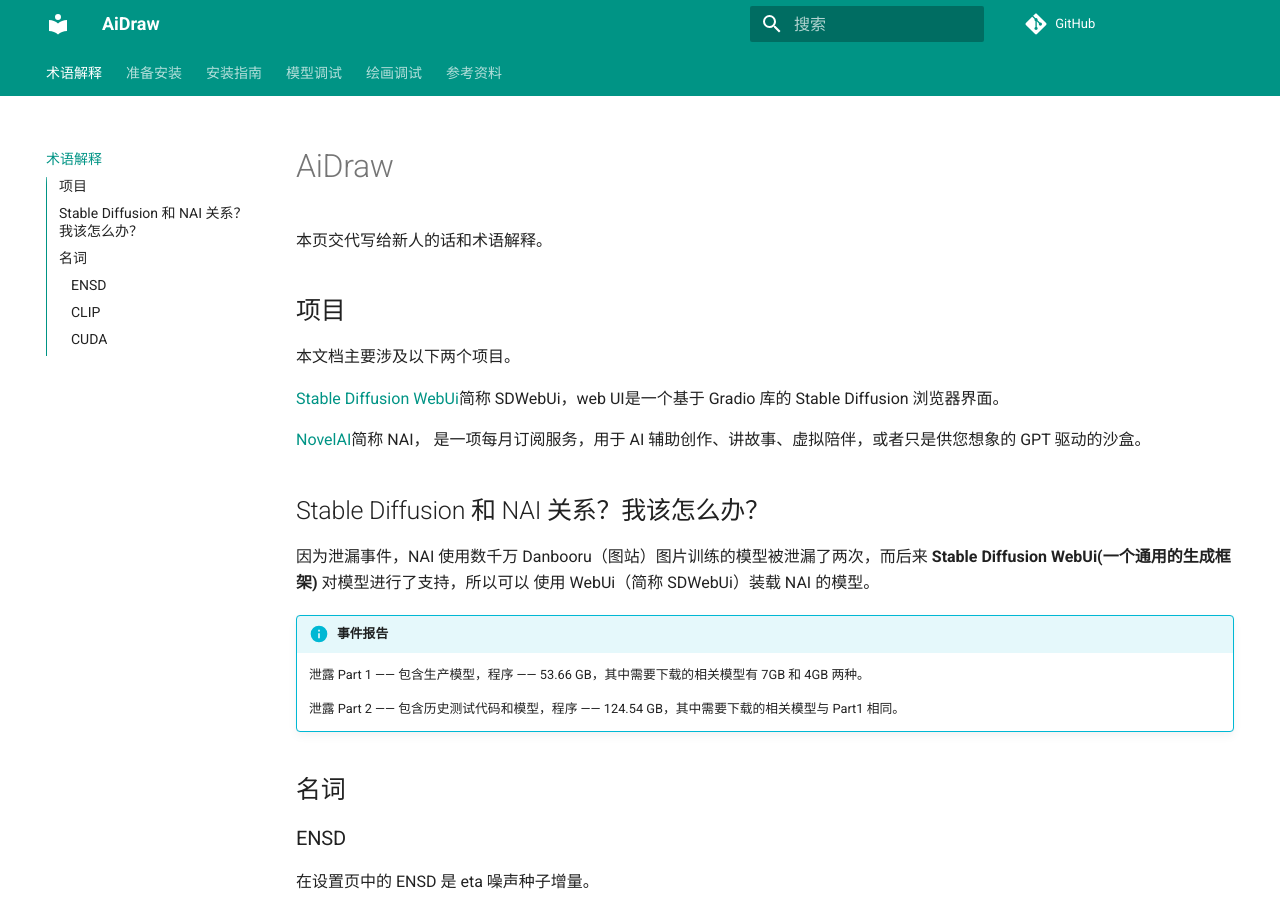
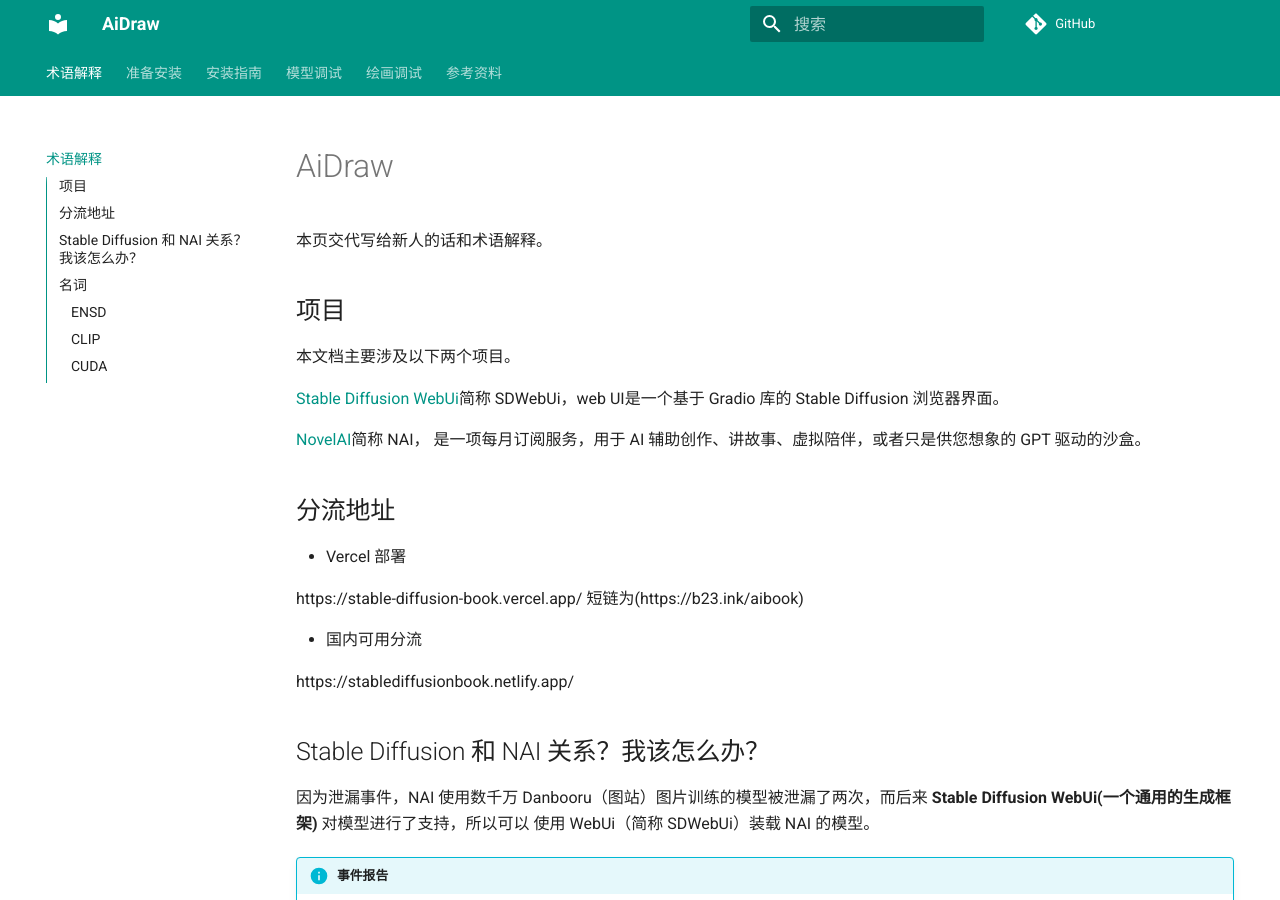
Before and after one commit to sudoskys/StableDiffusionBook, an MkDocs documentation site: the page built from docs/index.md, in a window 1280 px wide and 900 px high. Built offline with MkDocs 1.6.1 and Material for MkDocs 9.7.7, drawn with Linux system fonts in a browser that asks for light colours; comment, search, counter and statistics services are not loaded.

Commit message:
add:补充内容

```diff
--- a/docs/index.md
+++ b/docs/index.md
@@ -11,8 +11,15 @@
 
 [NovelAI](https://novelai.net/)简称 NAI， 是一项每月订阅服务，用于 AI 辅助创作、讲故事、虚拟陪伴，或者只是供您想象的 GPT 驱动的沙盒。
 
+## 分流地址
 
+- Vercel 部署
 
+https://stable-diffusion-book.vercel.app/  短链为(https://b23.ink/aibook)
+
+- 国内可用分流
+
+https://stablediffusionbook.netlify.app/
 
 ## Stable Diffusion 和 NAI 关系？我该怎么办？
 
```
